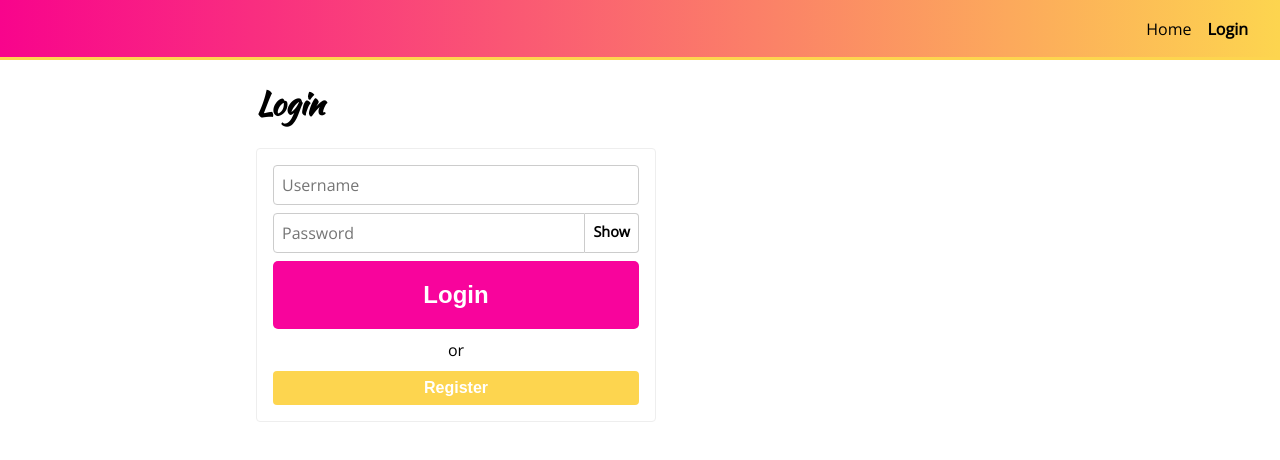
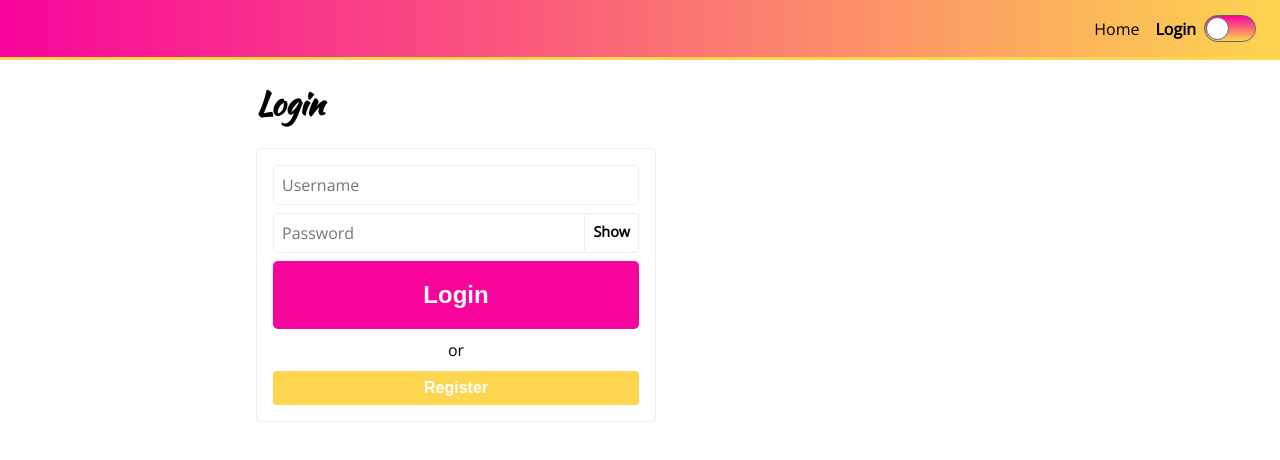
Before and after one commit to eacz/styled-components, a React (Create React App) app: page /login in a window 1280 px wide. Shown: the top 460 px of the page. Built offline with nearby package versions, Linux system fonts and the light colour scheme.

Commit message:
implementing themes with styled components

```diff
--- a/src/components/App.tsx
+++ b/src/components/App.tsx
@@ -1,22 +1,24 @@
 import { BrowserRouter, Route, Routes,  } from "react-router-dom";
-import { createGlobalStyle } from 'styled-components'
+import { createGlobalStyle, ThemeProvider } from 'styled-components'
 import Home from "components/pages/Home";
 import Login from "components/pages/Login";
+import { useContext } from "react";
+import { ThemeContext } from "context/ThemeContext";
 
 const GlobalStyle = createGlobalStyle`
   body {
-    background: white;
+    background: ${({theme}) => theme.background};
     min-height: 100vh;
     margin: 0;
     color: black;
     font-family: 'Kaushan Script', cursive;
   }
-
 `
 
 function App() {
+  const { theme } = useContext(ThemeContext)
   return (
-    <>
+    <ThemeProvider theme={theme}>
       <GlobalStyle />
       <BrowserRouter>
         <Routes>
@@ -26,7 +28,7 @@ function App() {
           </Route>
         </Routes>
       </BrowserRouter>
-    </>
+    </ThemeProvider>
   );
 }
 
--- a/src/components/common/Button.tsx
+++ b/src/components/common/Button.tsx
@@ -7,7 +7,7 @@ interface Props {
 
 const Button = styled.button<Props>`
   color: white;
-  background: ${({secondary}) => secondary ? '#fdd54f' : '#f8049c' };
+  background: ${({secondary, theme}) => secondary ? theme.secondaryColor : theme.primaryColor };
   font-weight: bold;
   padding: 8px;
   ${({large}) => large ? css`
--- a/src/components/common/Header.tsx
+++ b/src/components/common/Header.tsx
@@ -1,6 +1,7 @@
 import { useState } from "react";
 import { NavLink } from "react-router-dom"
 import styled from "styled-components"
+import { Toggle } from "./Toggle";
 
 const HeaderWrapper = styled.header`
   height: 60px;
@@ -10,8 +11,8 @@ const HeaderWrapper = styled.header`
   padding: 0 16px;
   position: fixed;
   top: 0;
-  background-image: linear-gradient(to right, #f8048c, #fdd54f );
-  border-bottom: #fdd54f 3px solid;
+  background-image: linear-gradient(to right, ${p => p.theme.primaryColor}, ${p => p.theme.secondaryColor} );
+  border-bottom: ${p => p.theme.secondaryColor} 3px solid;
 `;
 
 const Menu = styled.nav<{open: boolean}>`
@@ -23,8 +24,8 @@ const Menu = styled.nav<{open: boolean}>`
   padding: 8px;
   box-sizing: border-box;
   font-family: 'Open Sans';
-  border-bottom: #fdd54f 3px solid;
-  background: white;
+  border-bottom: ${({theme}) => theme.secondaryColor} 3px solid;
+  background: ${({theme}) => theme.background};
 
   @media(min-width: 768px) {
     display: flex;
@@ -44,7 +45,7 @@ const StyledLink = styled(NavLink)`
   text-align: center;
   box-sizing: border-box;
   margin: 0 auto;
-  color: black;
+  color: ${({theme}) => theme.fontColor};
   text-decoration: none;
   &.active {
     font-weight: bold;
@@ -58,7 +59,7 @@ const MobileMenuICon = styled.div`
   padding: 5px;
   >div {
     height: 3px;
-    background: black;
+    background: ${({theme}) => theme.fontColor};
     margin: 5px 0;
     width: 100%;
   }
@@ -70,6 +71,8 @@ const MobileMenuICon = styled.div`
 
 export const Header = () => {
   const [menuOpen, setMenuOpen] = useState(false)
+
+
   return (
     <HeaderWrapper>
       <MobileMenuICon onClick={() => setMenuOpen((s) => !s)} >
@@ -80,6 +83,7 @@ export const Header = () => {
       <Menu open={menuOpen}>
         <StyledLink to='/'>Home</StyledLink>
         <StyledLink to='/login'>Login</StyledLink>
+        <Toggle />
       </Menu>
     </HeaderWrapper>
   )
--- a/src/components/common/Input.tsx
+++ b/src/components/common/Input.tsx
@@ -2,7 +2,9 @@ import styled from "styled-components";
 
 const Input = styled.input`
   padding: 4px 8px;
-  border: 1px solid #ccc;
+  border: 1px solid ${({theme}) => theme.backgroundContrast};
+  background: ${({theme}) => theme.background};
+  color: ${({theme}) => theme.fontColor};
   border-radius: 4px;
   font-size: 1em;
   font-family: 'Open Sans';
--- a/src/components/common/PageLayout.tsx
+++ b/src/components/common/PageLayout.tsx
@@ -12,6 +12,9 @@ const Content = styled.main`
   h1,h2,h3,h4,h5,h6{
     font-family: 'Kaushan Script', cursive;
   }
+  h1,h2,h3,h4,h5,h6, p {
+    color: ${({theme}) => theme.fontColor}
+  }
 `
 
 export const PageLayout: FC = ({children}) => {
--- a/src/components/common/PasswordInput.tsx
+++ b/src/components/common/PasswordInput.tsx
@@ -15,11 +15,15 @@ const PasswordInputStyled = styled(Input)
   }))`
     border-top-right-radius: 0;
     border-bottom-right-radius: 0;
+    background: ${({theme}) => theme.background};
+    border: 1px solid ${({theme}) => theme.backgroundContrast};
   `;
 
 const ToggleButton = styled.div`
   height: 40px;
-  border: 1px solid #ccc;
+  background: ${({theme}) => theme.background};
+  border: 1px solid ${({theme}) => theme.backgroundContrast};
+  color: ${({theme}) => theme.fontColor};
   box-sizing: border-box;
   font-size: 0.9em;
   display: flex;
@@ -27,11 +31,9 @@ const ToggleButton = styled.div`
   border-left: 0;
   border-top-right-radius: 4px;
   border-bottom-right-radius: 4px;
-  background: white;
   font-weight: bold;
   cursor: pointer;
   user-select: none;
-  color: black;
 `
 
 
--- /dev/null
+++ b/src/components/common/Toggle.tsx
@@ -0,0 +1,44 @@
+import { ThemeContext } from "context/ThemeContext";
+import { useContext } from "react";
+import styled from "styled-components";
+
+const ToggleWrapper = styled.div`
+  width: 50px;
+  min-width: 50px;
+  height: 25px;
+  border-radius: 25px;
+  border: 1px solid #666;
+  margin: auto;
+  display: flex;
+  background-image: linear-gradient(to bottom, ${({theme}) => theme.primaryColor }, ${({theme}) => theme.secondaryColor });
+`
+const Notch = styled.div<{isActive: boolean}>`
+  height: 21px;
+  width: 21px;
+  border: 1px solid #666;
+  margin-top: 1px;
+  background: white;
+  border-radius: 50%;
+  transition: transform 0.1s linear;
+  transform: translate(${p => p.isActive ? '26px' : '1px'});
+`
+
+const Toggle = () => {
+  const { theme: { type: themeType }, setLightMode, setDarkMode } = useContext(ThemeContext)
+
+  const toggleTheme = () => {
+    if(themeType === 'dark'){
+      setLightMode()
+    } else {
+      setDarkMode()
+    }
+  }
+
+  return (
+    <ToggleWrapper onClick={toggleTheme}>
+      <Notch isActive={themeType === 'dark'} />
+    </ToggleWrapper>
+  )
+}
+
+export { Toggle }
--- a/src/components/common/index.ts
+++ b/src/components/common/index.ts
@@ -4,3 +4,4 @@ export * from './PageLayout'
 export * from './Input'
 export * from './PasswordInput'
 export * from './Spinner'
+export * from './Toggle'
--- a/src/components/pages/Login.tsx
+++ b/src/components/pages/Login.tsx
@@ -5,9 +5,9 @@ import styled from 'styled-components'
 const Form = styled.form`
   width: 100%;
   max-width: 400px;
-  background: white;
+  background: ${({theme}) => theme.background};
   color: black;
-  border: 1px solid #eee;
+  border: 1px solid ${({theme}) => theme.backgroundContrast};
   padding: 16px;
   box-sizing: border-box;
   border-radius: 4px;
--- /dev/null
+++ b/src/components/themes/index.ts
@@ -0,0 +1,33 @@
+import { DefaultTheme } from 'styled-components'
+
+type themeTypes = 'light' | 'dark'
+
+declare module "styled-components" {
+  export interface DefaultTheme {
+    type: themeTypes,
+    primaryColor: string;
+    secondaryColor: string;
+    background: string;
+    backgroundContrast: string;
+    fontColor:  string;
+  }
+}
+
+
+export const lightTheme : DefaultTheme = {
+  type: 'light',
+  primaryColor: '#f8049c',
+  secondaryColor: '#fdd54f',
+  background: 'white',
+  backgroundContrast: '#eee',
+  fontColor: 'black'
+}
+
+export const darkTheme : DefaultTheme = {
+  type: 'dark',
+  primaryColor: 'black',
+  secondaryColor: 'midnightblue',
+  background: '#1f1f1f',
+  backgroundContrast: '#404040',
+  fontColor: 'white'
+}
--- /dev/null
+++ b/src/context/ThemeContext.tsx
@@ -0,0 +1,38 @@
+import { darkTheme, lightTheme } from 'components/themes';
+import { createContext, useState } from 'react'
+import { DefaultTheme } from 'styled-components';
+
+interface ThemeContextProps {
+  theme: DefaultTheme,
+  setLightMode: () => void,
+  setDarkMode: () => void,
+}
+
+export const ThemeContext = createContext({} as ThemeContextProps)
+
+const ThemeProvider = ({children}: any) => {
+
+  const [theme, setTheme] = useState(window.matchMedia && window.matchMedia('(prefers-color-scheme: dark)').matches ? darkTheme : lightTheme)
+
+  const setLightMode = () => {
+    setTheme(lightTheme)
+  }
+
+  const setDarkMode = () => {
+    setTheme(darkTheme)
+  }
+
+  return (
+    <ThemeContext.Provider
+      value={{
+        theme,
+        setDarkMode,
+        setLightMode
+      }}
+    >
+      {children}
+    </ThemeContext.Provider>
+  )
+}
+
+export default ThemeProvider
--- a/src/index.tsx
+++ b/src/index.tsx
@@ -3,10 +3,13 @@ import ReactDOM from 'react-dom';
 import './index.css';
 import App from 'components/App';
 import reportWebVitals from './reportWebVitals';
+import ThemeProvider from 'context/ThemeContext';
 
 ReactDOM.render(
   <React.StrictMode>
-    <App />
+    <ThemeProvider>
+      <App />
+    </ThemeProvider>
   </React.StrictMode>,
   document.getElementById('root')
 );
```
